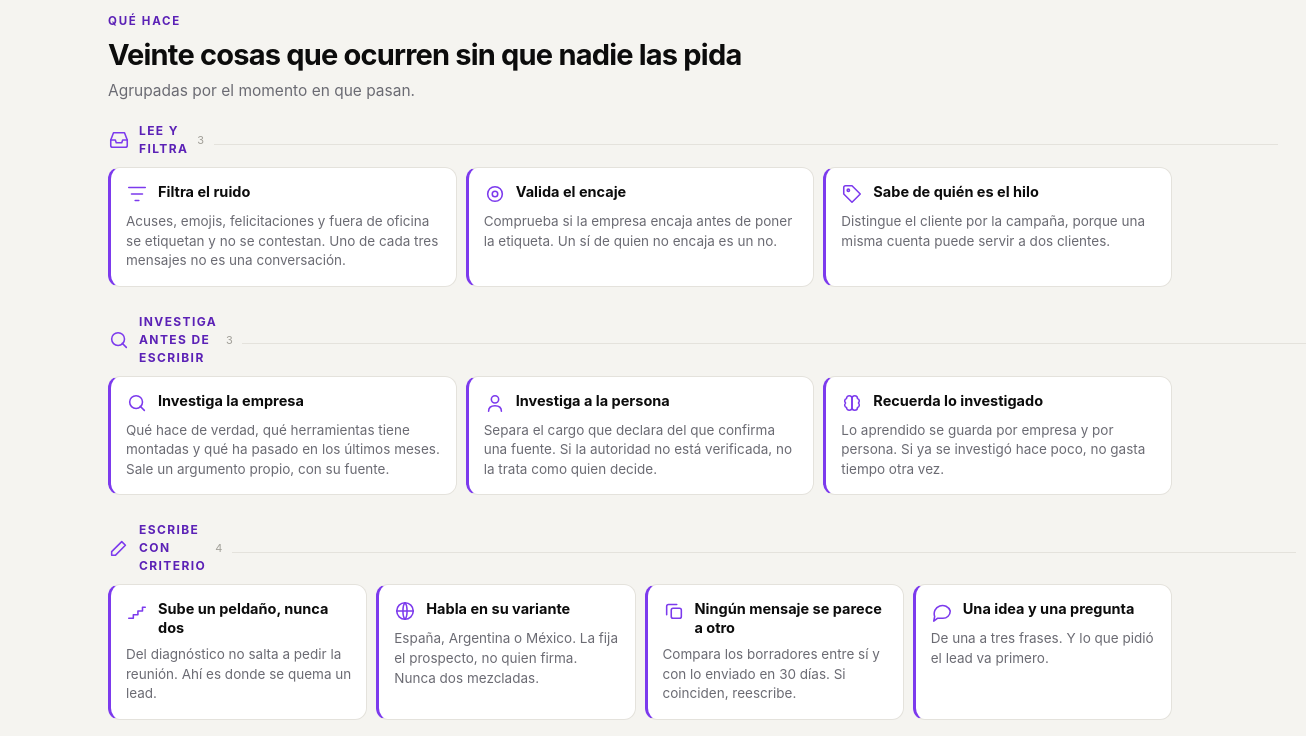
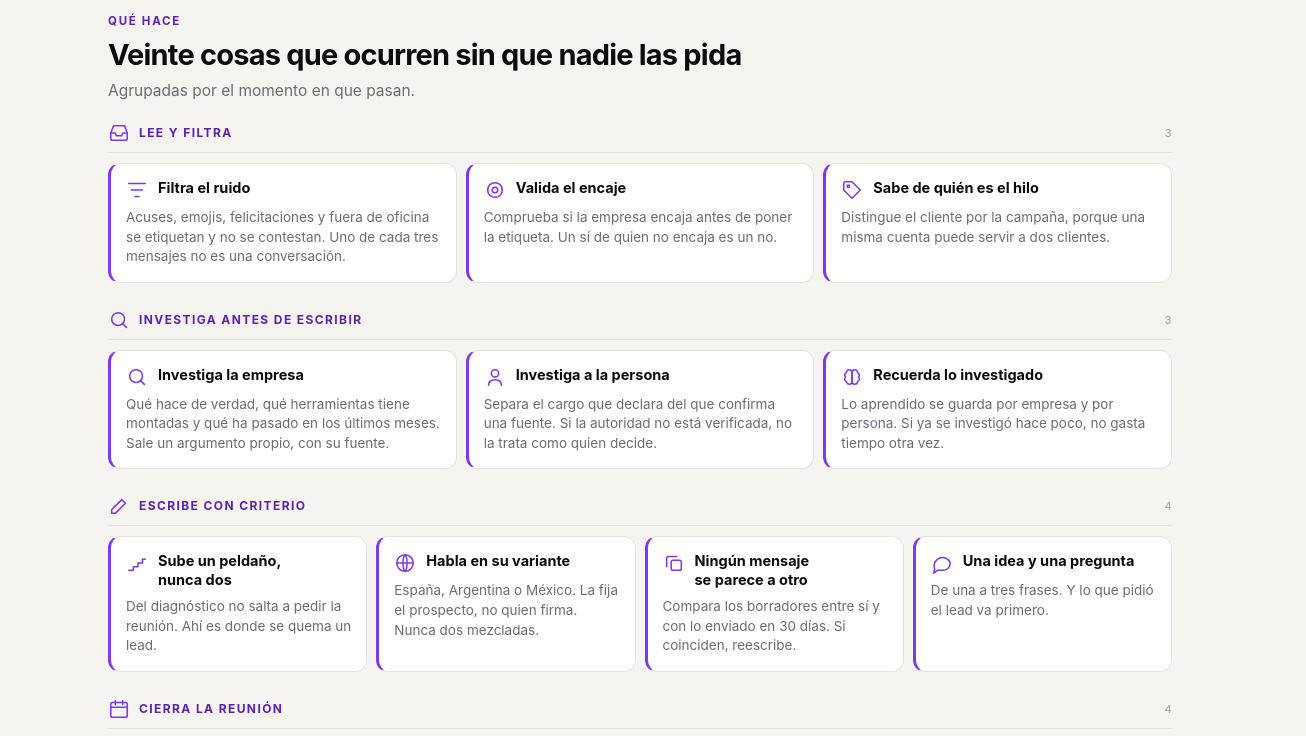
Before and after one commit to NicoStocchero/moreno-revision, a plain HTML site: page sistema.html in a window 1280 px wide. Shown: the part 1040-1776 px from the top of the page, 1306 px wide, since content can reach past the window. Drawn offline with Linux system fonts and the light colour scheme.

Commit message:
fix: los rotulos de seccion ya no se parten (el pseudo-elemento aplastaba el titulo)

```diff
--- a/sistema.html
+++ b/sistema.html
@@ -42,13 +42,14 @@ h3{font-size:29px;line-height:1.14;letter-spacing:-.8px;margin:0 0 22px;max-widt
 .det li svg.i{width:17px;height:17px;margin-top:2px}
 /* features */
 .gr{margin-bottom:26px}
-.gr>h4{display:flex;align-items:center;gap:9px;font-size:12px;text-transform:uppercase;letter-spacing:1.4px;color:var(--pur);margin:0 0 9px}
-.gr>h4 .n{margin-left:auto;font-size:11px;letter-spacing:.4px;color:#a3a19a;font-weight:400;text-transform:none}
-.gr>h4:after{content:"";flex:0 0 100%;order:9;height:1px;background:var(--lin);margin-top:8px}
+.gr>h4{display:flex;align-items:center;gap:9px;font-size:12px;text-transform:uppercase;letter-spacing:1.4px;color:var(--pur);margin:0 0 10px;padding-bottom:8px;border-bottom:1px solid var(--lin)}
+.gr>h4 span{white-space:nowrap}
+.gr>h4 .n{margin-left:auto;font-size:11px;letter-spacing:.4px;color:#a3a19a;font-weight:400;text-transform:none;white-space:nowrap}
+@media(max-width:520px){.gr>h4{font-size:11px;letter-spacing:1px}.gr>h4 span{white-space:normal}}
 .fs{display:grid;grid-template-columns:repeat(auto-fit,minmax(238px,1fr));gap:9px}
 .f{background:#fff;border:1px solid var(--lin);border-radius:12px;padding:15px;border-left:3px solid var(--pur2)}
 .f>div{display:flex;gap:10px;align-items:flex-start;margin-bottom:7px}
-.f b{font-size:14.5px;line-height:1.3}
+.f b{font-size:14.5px;line-height:1.3;text-wrap:balance}
 .f p{margin:0;font-size:13.5px;line-height:1.45;color:var(--gris)}
 /* slack */
 .slack{background:#fff;border:1px solid var(--lin);border-radius:14px;overflow:hidden}
```
